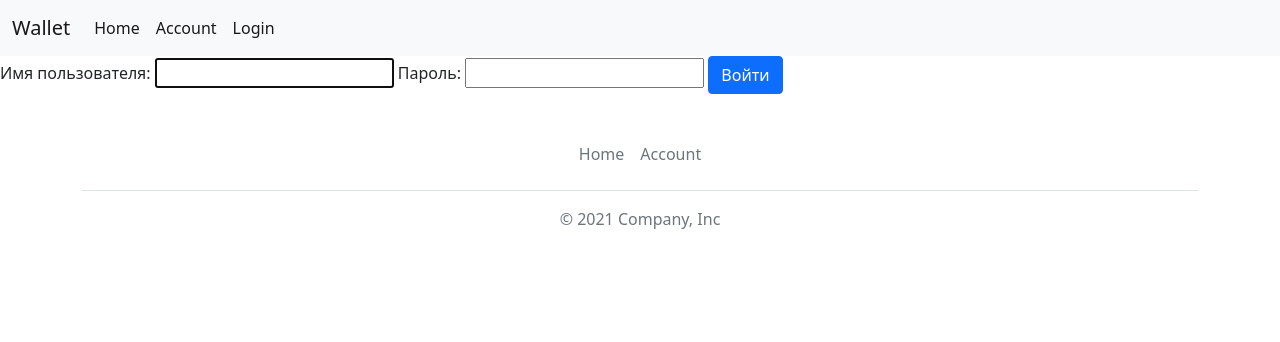
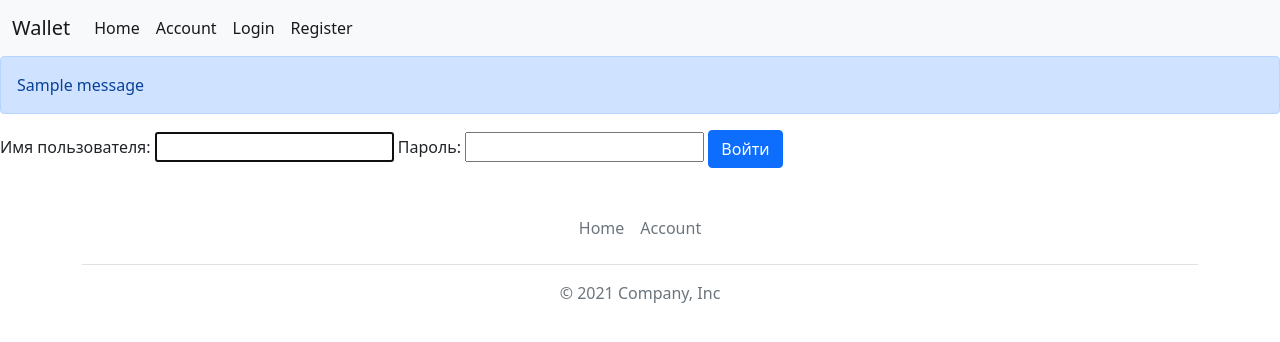
Before and after one commit to KU-Baha/wallet, a Django app: page /accounts/login/ in a window 1280 px wide. Shown: the top 342 px of the page. Run offline with Django 4.2, Linux system fonts and the light colour scheme; tables that the repository leaves empty hold one stand-in row (values such as "Sample post"); one stand-in notice (Sample message) is shown.

Commit message:
Last commit from 31

```diff
--- a/templates/base.html
+++ b/templates/base.html
@@ -12,6 +12,14 @@
 <body>
 {% include 'includes/nav-bar.html' %}
 
+{% if messages %}
+    {% for message in messages %}
+    <div class="alert alert-primary" role="alert">
+        {{ message }}
+    </div>
+    {% endfor %}
+{% endif %}
+
 {% block content %} {% endblock %}
 
 {% include "includes/footer.html" %}
--- a/templates/includes/nav-bar.html
+++ b/templates/includes/nav-bar.html
@@ -17,6 +17,9 @@
                 <li class="nav-item">
                     <a class="nav-link active" aria-current="page" href="{% url 'login' %}">Login</a>
                 </li>
+                <li class="nav-item">
+                    <a class="nav-link active" aria-current="page" href="{% url 'register' %}">Register</a>
+                </li>
                 {% else %}
                 <li class="nav-item">
                     <a class="nav-link active" aria-current="page" href="{% url 'logout' %}">Logout</a>
--- a/users/urls.py
+++ b/users/urls.py
@@ -1,8 +1,9 @@
 from django.urls import path
 
-from .views import login_view, logout_view
+from .views import login_view, logout_view, register_view
 
 urlpatterns = [
     path('login/', login_view, name='login'),
     path('logout/', logout_view, name='logout'),
+    path('register/', register_view, name='register'),
 ]
--- a/users/views.py
+++ b/users/views.py
@@ -1,6 +1,6 @@
 from django.contrib import messages
 from django.contrib.auth import authenticate, login, logout
-from django.contrib.auth.forms import AuthenticationForm
+from django.contrib.auth.forms import AuthenticationForm, UserCreationForm
 from django.shortcuts import render, redirect
 
 
@@ -15,6 +15,7 @@ def login_view(request):
 
             if user is not None:
                 login(request, user)
+                messages.success(request, f"You are now logged in as {username}")
                 return redirect('index')
 
         messages.error(request, "Invalid username or password.")
@@ -27,3 +28,19 @@ def logout_view(request):
     logout(request)
     messages.info(request, "Logged out successfully!")
     return redirect('index')
+
+
+def register_view(request):
+    if request.method == 'POST':
+        form = UserCreationForm(request.POST)
+
+        if form.is_valid():
+            user = form.save()
+            login(request, user)
+            messages.success(request, "Registered successfully!")
+            return redirect('index')
+
+        messages.error(request, "Unsuccessful registration. Invalid information.")
+
+    form = UserCreationForm()
+    return render(request, 'users/register.html', {'form': form})
```
Also changed, not shown: users/templates/users/register.html (added, +12 -0 lines).
